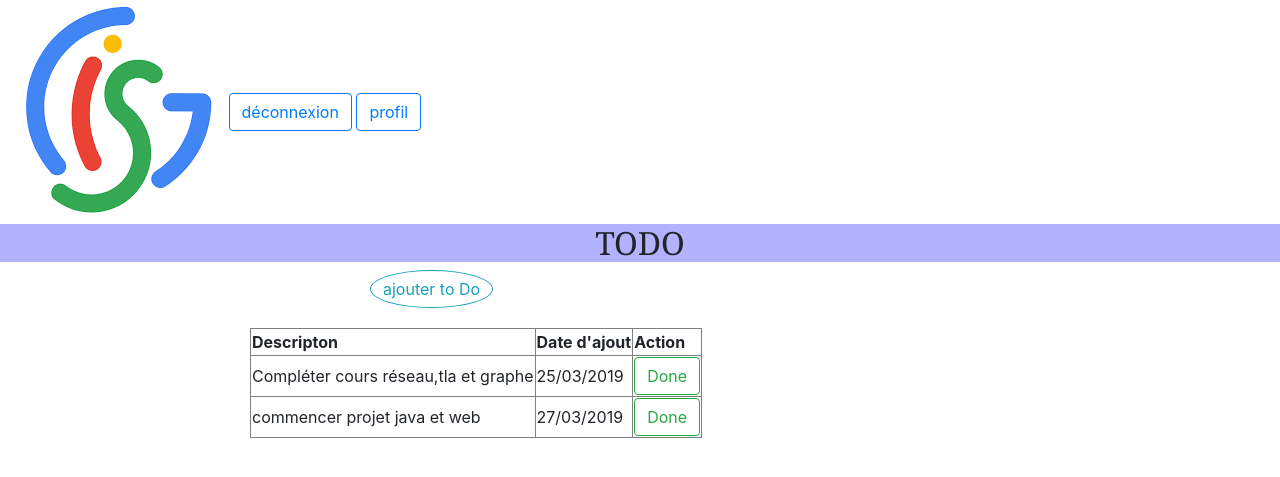
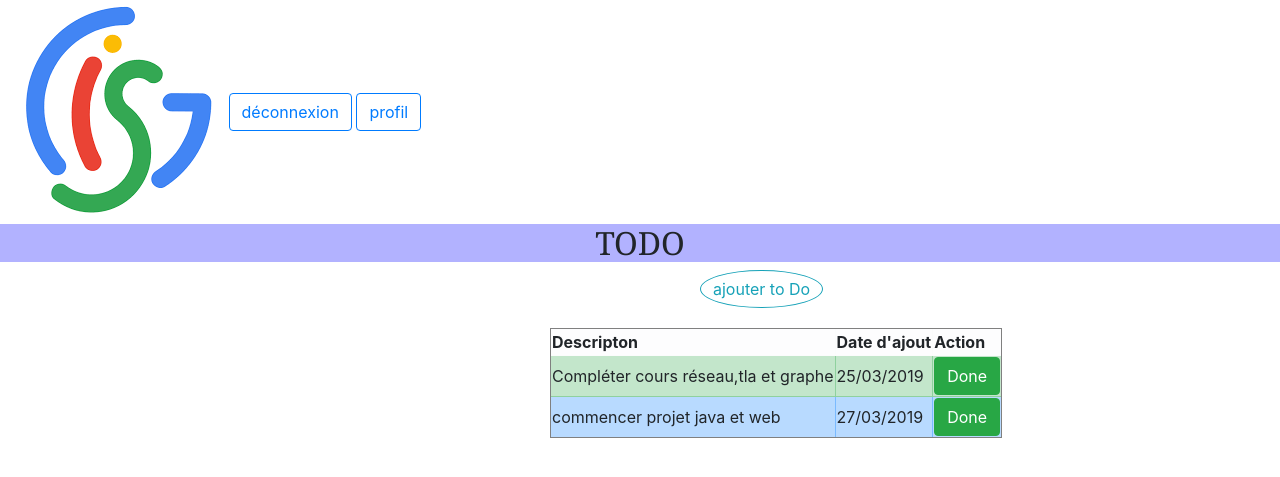
Before and after one commit to hajerosa/tp1essai, a PHP site: page /html/home.html in a window 1280 px wide. Shown: the top 477 px of the page. Run offline with PHP 8.4, Linux system fonts and the light colour scheme.

Commit message:
ajustement de la margination du tab et btn de la page home

```diff
--- a/Css/style.css
+++ b/Css/style.css
@@ -75,11 +75,11 @@
 #round
 {
     border-radius: 50%;
-    margin-left: 370px;
+    margin-left: 700px;
 }
 #tab
 {
     margin-top: 20px;
-    margin-left: 250px;
+    margin-left: 550px;
 border: 1px grey double;
 }
--- a/html/home.html
+++ b/html/home.html
@@ -20,22 +20,22 @@
 
         <table border="1" id="tab">
             <thead>
-                <tr>
+                <tr class="table-light">
                     <th>Descripton</th>
                     <th>Date d'ajout</th>
                     <th>Action</th>
                 </tr>
             </thead>
             <tbody>
-                    <tr>
+                    <tr class="table-success">
                             <td>Compléter cours réseau,tla et graphe</td>
                             <td>25/03/2019</td>
-                            <td><button class="btn btn-outline-success">Done</button></td>
+                            <td><button class="btn btn-success">Done</button></td>
                         </tr>
-                        <tr>
+                        <tr class="table-primary">
                             <td>commencer projet java et web </td>
                             <td>27/03/2019</td>
-                            <td><button class="btn btn-outline-success">Done</button></td>
+                            <td><button class="btn btn-success">Done</button></td>
                         </tr>
             </tbody>
         </table>
```
